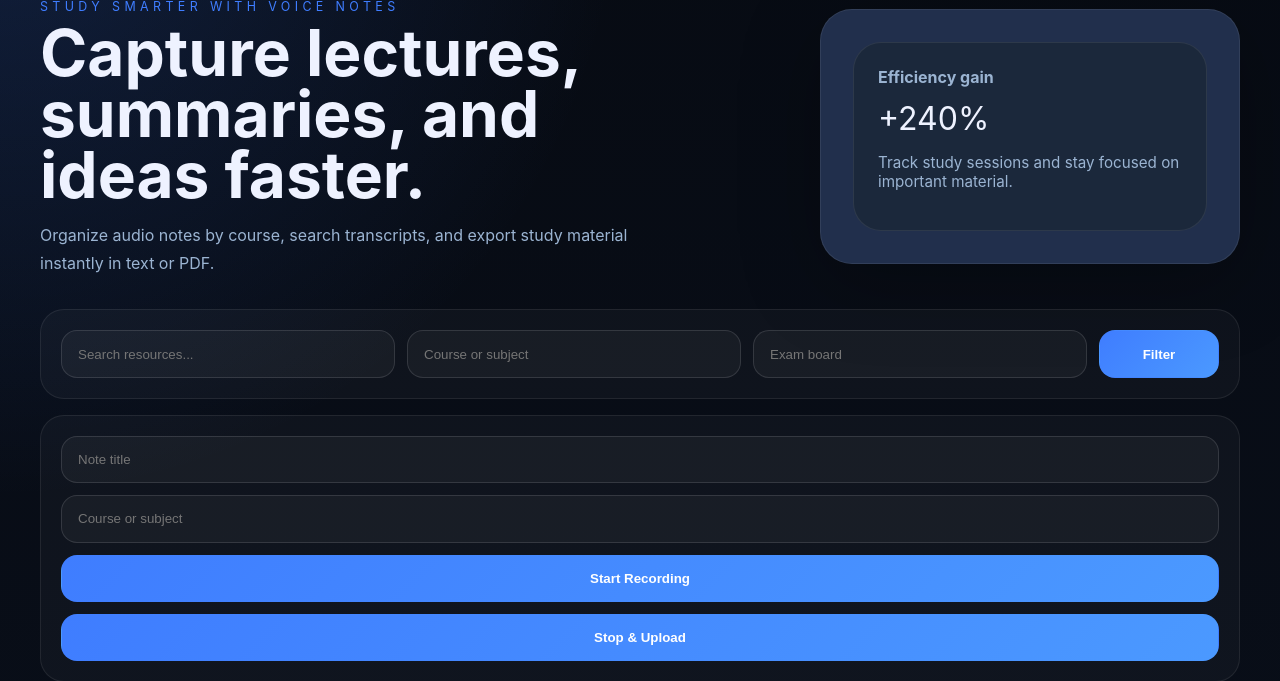
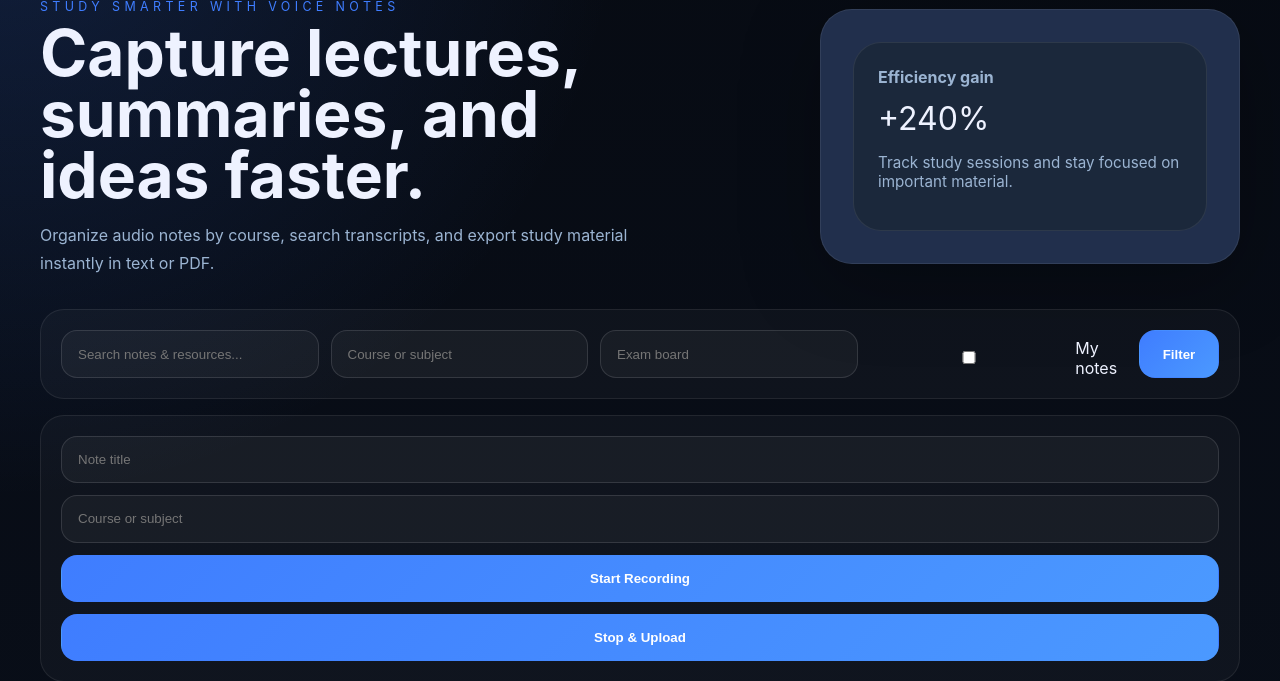
Before and after one commit to osteen34581/portfolio, a Django app: template voice_notes/notes/templates/notes/index.html in a window 1280 px wide. Shown: the part 124-805 px from the top of the page. Run offline with Django 4.2, Linux system fonts and the light colour scheme; the template is opened without the code that fills it, so the values that code supplies are empty.

Commit message:
Notes: add pagination, search by title, and 'My notes' filter; preserve GET params in pagination

```diff
--- a/voice_notes/notes/templates/notes/index.html
+++ b/voice_notes/notes/templates/notes/index.html
@@ -40,10 +40,11 @@
 
       <section class="dashboard">
         <div class="controls">
-          <form method="get" style="grid-template-columns: repeat(3, minmax(160px, 1fr)) 120px; align-items: end; gap: 0.75rem;">
-            <input type="search" name="q" placeholder="Search resources..." value="{{ query }}" />
+          <form method="get" style="grid-template-columns: repeat(4, minmax(140px, 1fr)) 80px; align-items: end; gap: 0.75rem;">
+            <input type="search" name="q" placeholder="Search notes & resources..." value="{{ query }}" />
             <input type="text" name="course" placeholder="Course or subject" value="{{ course_filter }}" />
             <input type="text" name="exam_board" placeholder="Exam board" value="{{ exam_board_filter }}" />
+            <label style="display:flex;align-items:center;gap:0.5rem"><input type="checkbox" name="mine" value="1" {% if request.GET.mine == '1' %}checked{% endif %}/> My notes</label>
             <button type="submit">Filter</button>
           </form>
 
@@ -84,6 +85,18 @@
           <div class="note">No notes yet. Start recording or sign in to save your first note.</div>
           {% endfor %}
         </div>
+
+        {% if notes.has_other_pages %}
+          <nav class="pagination">
+            {% if notes.has_previous %}
+              <a href="?{% if request.GET %}{{ request.GET.urlencode }}&{% endif %}page={{ notes.previous_page_number }}">← Prev</a>
+            {% endif %}
+            <span>Page {{ notes.number }} of {{ notes.paginator.num_pages }}</span>
+            {% if notes.has_next %}
+              <a href="?{% if request.GET %}{{ request.GET.urlencode }}&{% endif %}page={{ notes.next_page_number }}">Next →</a>
+            {% endif %}
+          </nav>
+        {% endif %}
 
         <section class="resource-hub">
           <div class="resource-grid">
```
Also changed, not shown: voice_notes/notes/views.py (+12 -2 lines).
